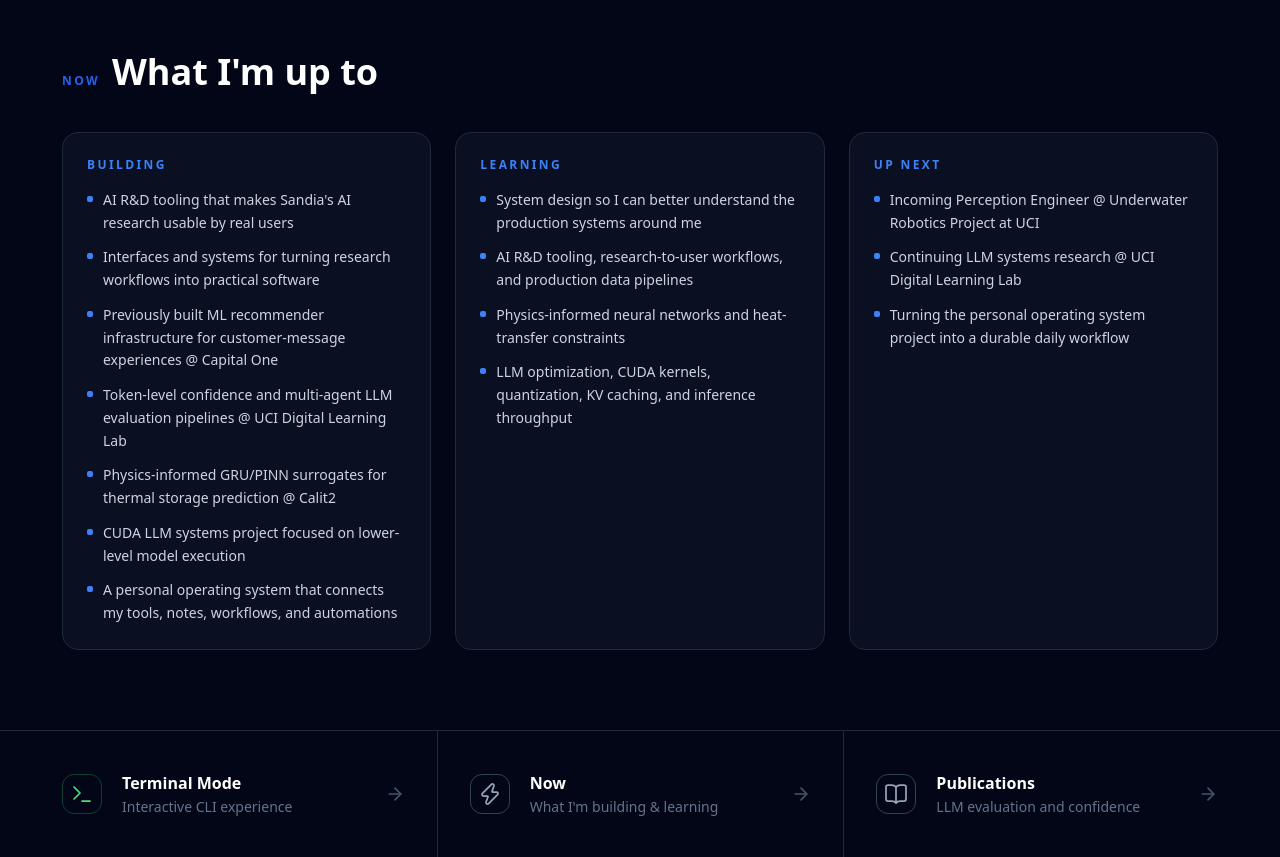
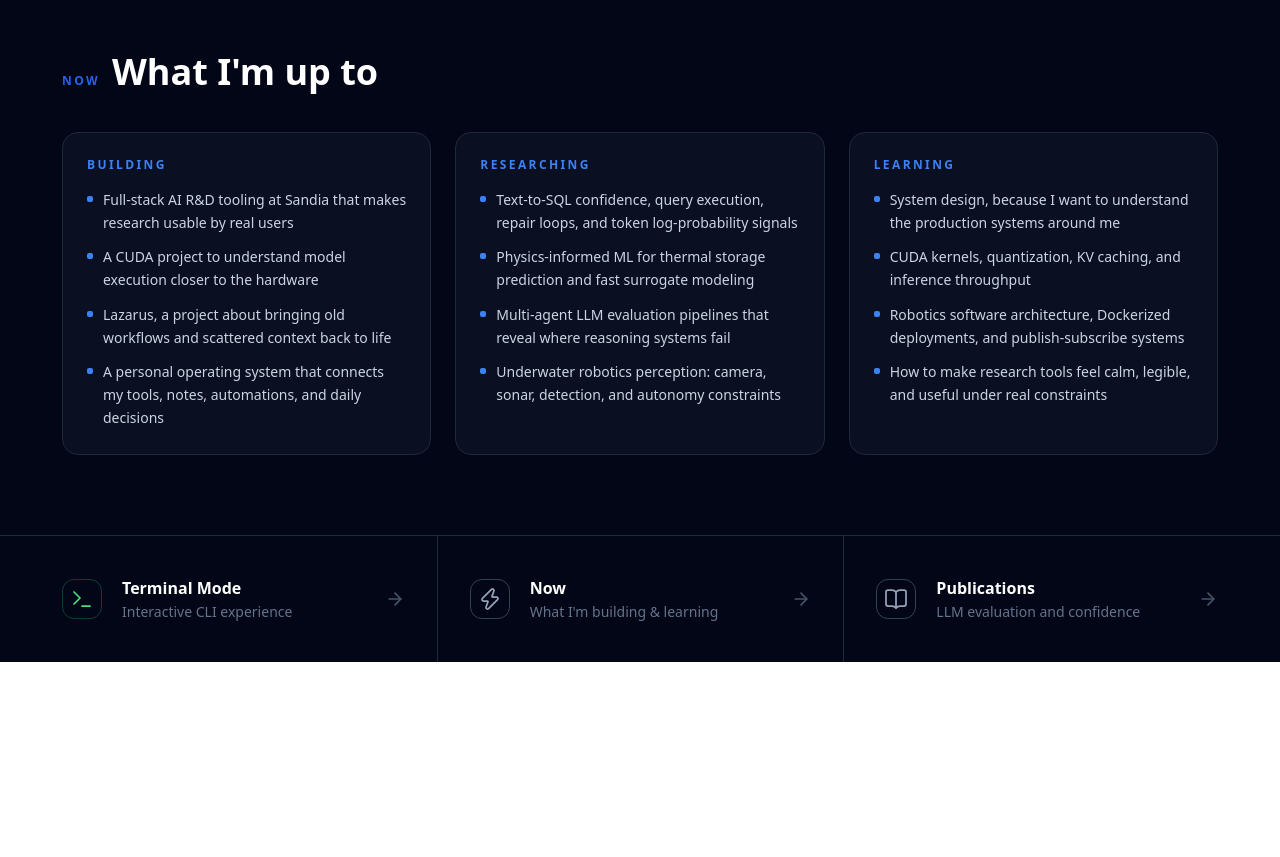
Before and after one commit to jacobhorne-jth/jacobhorne-jth.github.io, a React (Vite) app: page / in a window 1280 px wide. Shown: the part 8440-9297 px from the top of the page. After the commit the page ends 9102 px from the top, so only its background shows below. Built offline with nearby package versions, Linux system fonts and the light colour scheme.

Commit message:
Refocus now section learning tracks

```diff
--- a/src/App.tsx
+++ b/src/App.tsx
@@ -1516,30 +1516,28 @@ function NowSection() {
     {
       label: "Building",
       entries: [
-        "AI R&D tooling that makes Sandia's AI research usable by real users",
-        "Interfaces and systems for turning research workflows into practical software",
-        "Previously built ML recommender infrastructure for customer-message experiences @ Capital One",
-        "Token-level confidence and multi-agent LLM evaluation pipelines @ UCI Digital Learning Lab",
-        "Physics-informed GRU/PINN surrogates for thermal storage prediction @ Calit2",
-        "CUDA LLM systems project focused on lower-level model execution",
-        "A personal operating system that connects my tools, notes, workflows, and automations",
+        "Full-stack AI R&D tooling at Sandia that makes research usable by real users",
+        "A CUDA project to understand model execution closer to the hardware",
+        "Lazarus, a project about bringing old workflows and scattered context back to life",
+        "A personal operating system that connects my tools, notes, automations, and daily decisions",
+      ],
+    },
+    {
+      label: "Researching",
+      entries: [
+        "Text-to-SQL confidence, query execution, repair loops, and token log-probability signals",
+        "Physics-informed ML for thermal storage prediction and fast surrogate modeling",
+        "Multi-agent LLM evaluation pipelines that reveal where reasoning systems fail",
+        "Underwater robotics perception: camera, sonar, detection, and autonomy constraints",
       ],
     },
     {
       label: "Learning",
       entries: [
-        "System design so I can better understand the production systems around me",
-        "AI R&D tooling, research-to-user workflows, and production data pipelines",
-        "Physics-informed neural networks and heat-transfer constraints",
-        "LLM optimization, CUDA kernels, quantization, KV caching, and inference throughput",
-      ],
-    },
-    {
-      label: "Up next",
-      entries: [
-        "Incoming Perception Engineer @ Underwater Robotics Project at UCI",
-        "Continuing LLM systems research @ UCI Digital Learning Lab",
-        "Turning the personal operating system project into a durable daily workflow",
+        "System design, because I want to understand the production systems around me",
+        "CUDA kernels, quantization, KV caching, and inference throughput",
+        "Robotics software architecture, Dockerized deployments, and publish-subscribe systems",
+        "How to make research tools feel calm, legible, and useful under real constraints",
       ],
     },
   ];
```
